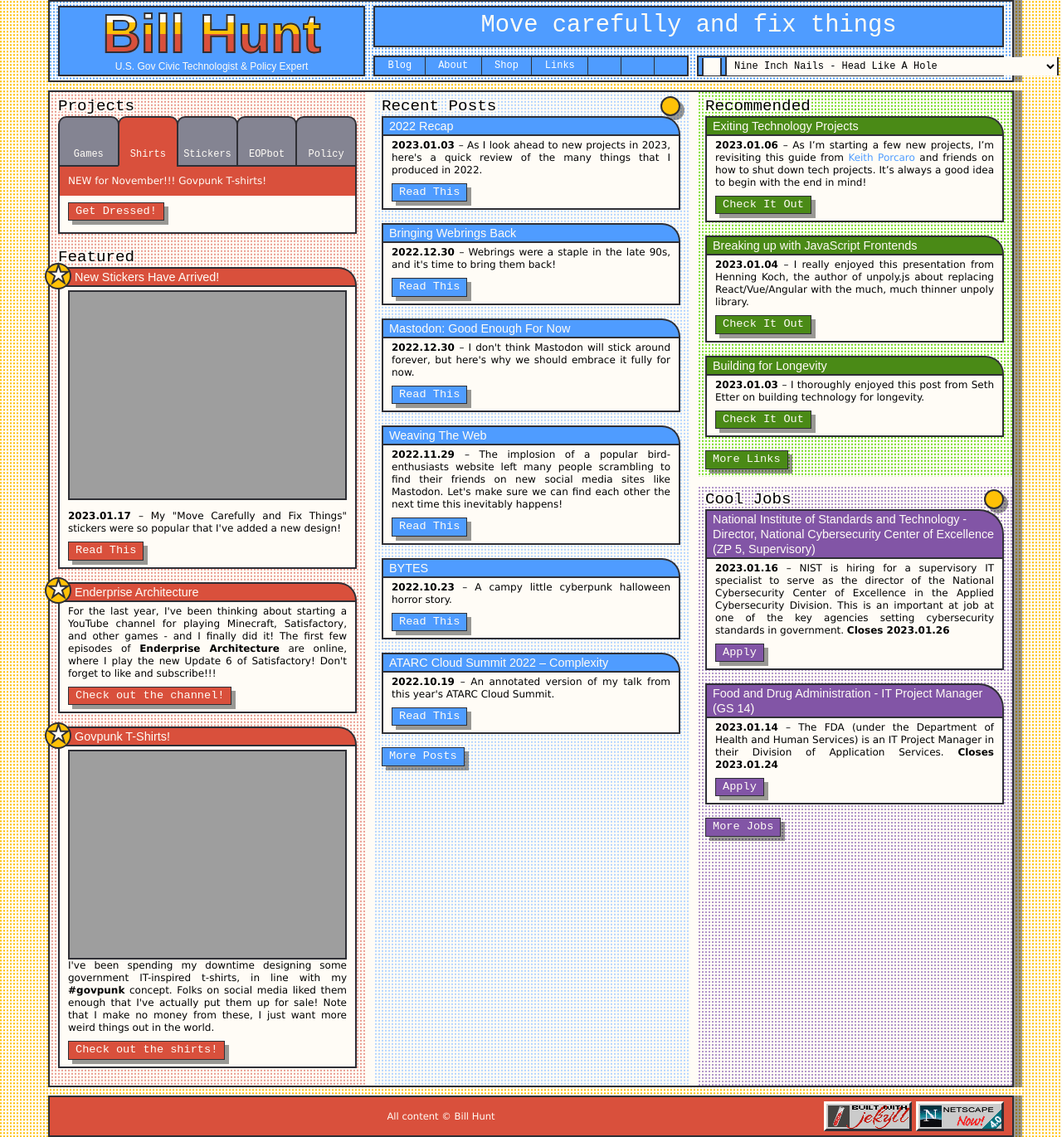
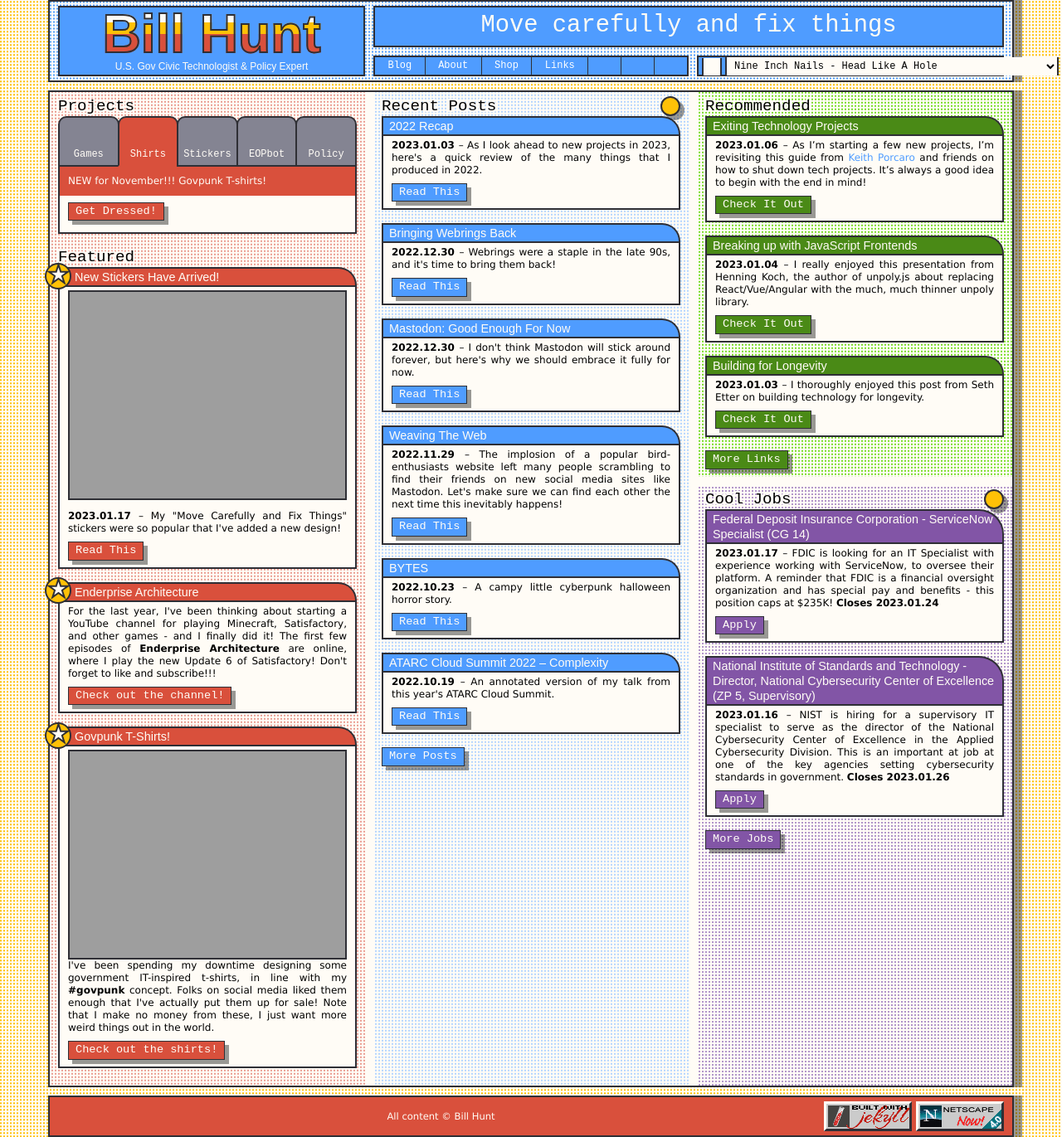
Before and after one commit to krusynth/billhunt.dev, a Jekyll site: the page built from index.md, in a window 1280 px wide. Shown: the whole page at 83% size. Built offline with Jekyll 4.4.1, drawn with Linux system fonts in a browser that asks for light colours; some web fonts are replaced.

Commit message:
Update jobs.

```diff
--- a/_data/jobs.yml
+++ b/_data/jobs.yml
@@ -1,3 +1,9 @@
+- title: Federal Deposit Insurance Corporation - ServiceNow Specialist (CG 14)
+  url: https://www.usajobs.gov/job/698878700
+  date: 2023-01-17
+  closes: 2023-01-24
+  content: FDIC is looking for an IT Specialist with experience working with ServiceNow, to oversee their platform. A reminder that FDIC is a financial oversight organization and has special pay and benefits - this position caps at $235K!
+
 - title: National Institute of Standards and Technology - Director, National Cybersecurity Center of Excellence (ZP 5, Supervisory)
   url: https://www.usajobs.gov/job/698103400
   date: 2023-01-16
```
